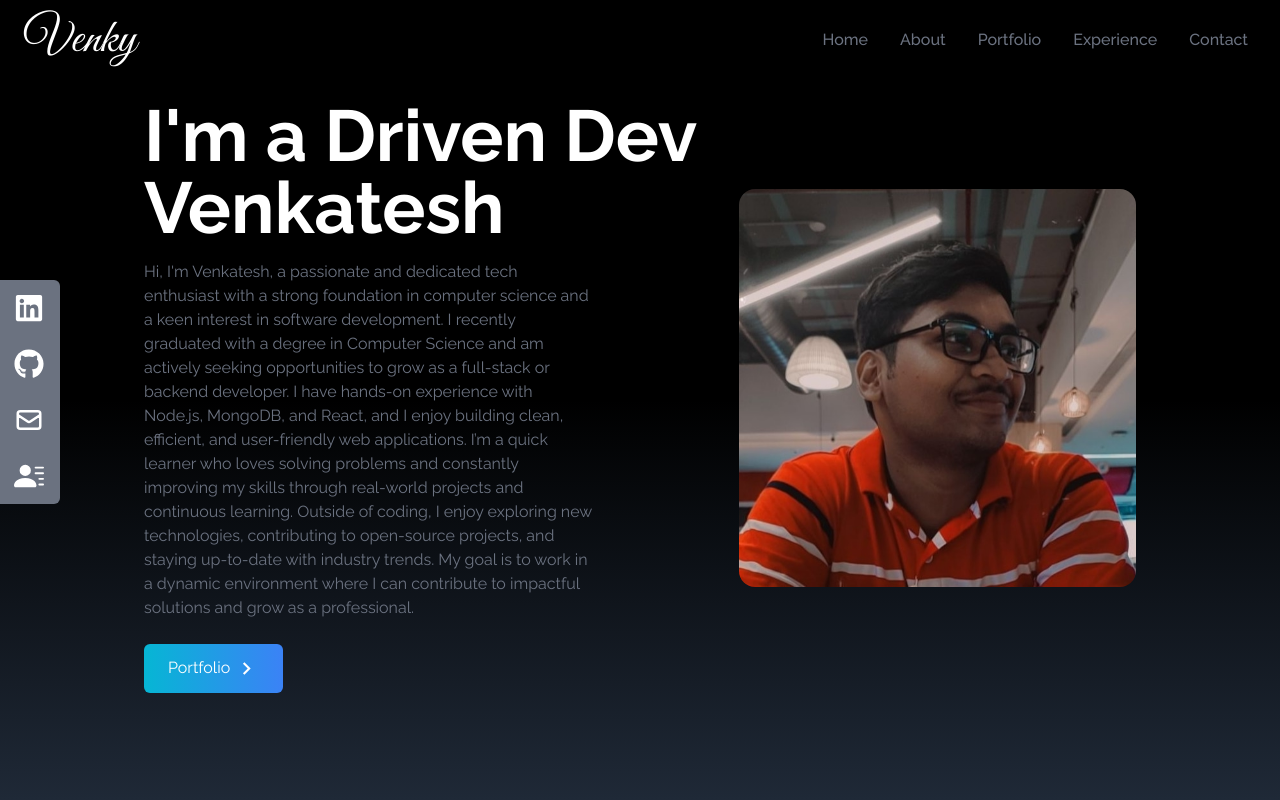
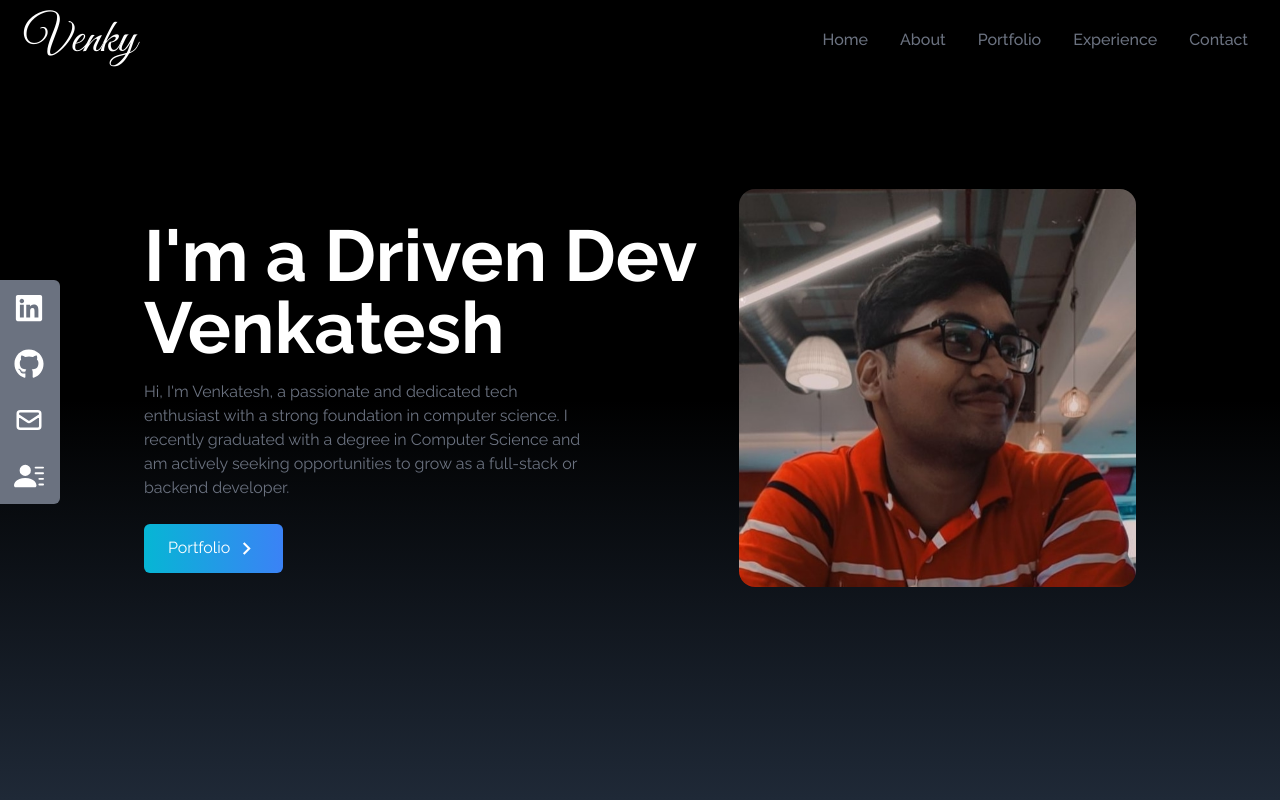
Before and after one commit to VenkateshKWebDev/myPortfolio, a React (Create React App) app: page / in a window 1280 px wide. Shown: the top 800 px of the page. Built offline with nearby package versions, Linux system fonts and the light colour scheme.

Commit message:
Update Home.jsx

```diff
--- a/src/components/Home.jsx
+++ b/src/components/Home.jsx
@@ -15,12 +15,8 @@ const Home = () => {
             I'm a Driven Dev Venkatesh
           </h2>
           <p className="text-gray-500 py-4 max-w-md ">
-            Hi, I'm Venkatesh, a passionate and dedicated tech enthusiast with a strong foundation in computer science and a keen interest in software development.
+            Hi, I'm Venkatesh, a passionate and dedicated tech enthusiast with a strong foundation in computer science.
             I recently graduated with a degree in Computer Science and am actively seeking opportunities to grow as a full-stack or backend developer.
-            I have hands-on experience with Node.js, MongoDB, and React, and I enjoy building clean, efficient, and user-friendly web applications.
-            I’m a quick learner who loves solving problems and constantly improving my skills through real-world projects and continuous learning.
-            Outside of coding, I enjoy exploring new technologies, contributing to open-source projects, and staying up-to-date with industry trends.
-            My goal is to work in a dynamic environment where I can contribute to impactful solutions and grow as a professional.
           </p>
           <div>
             <Link
```
